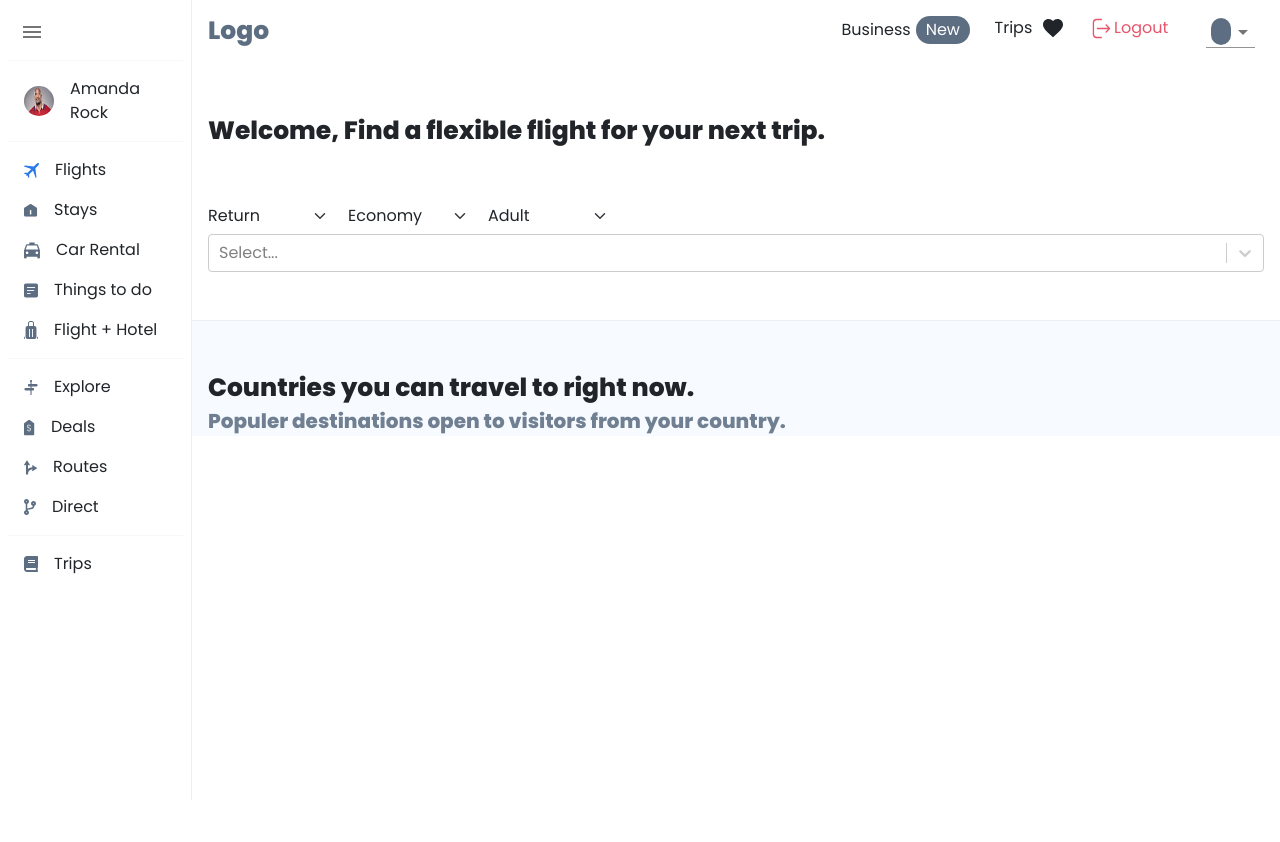
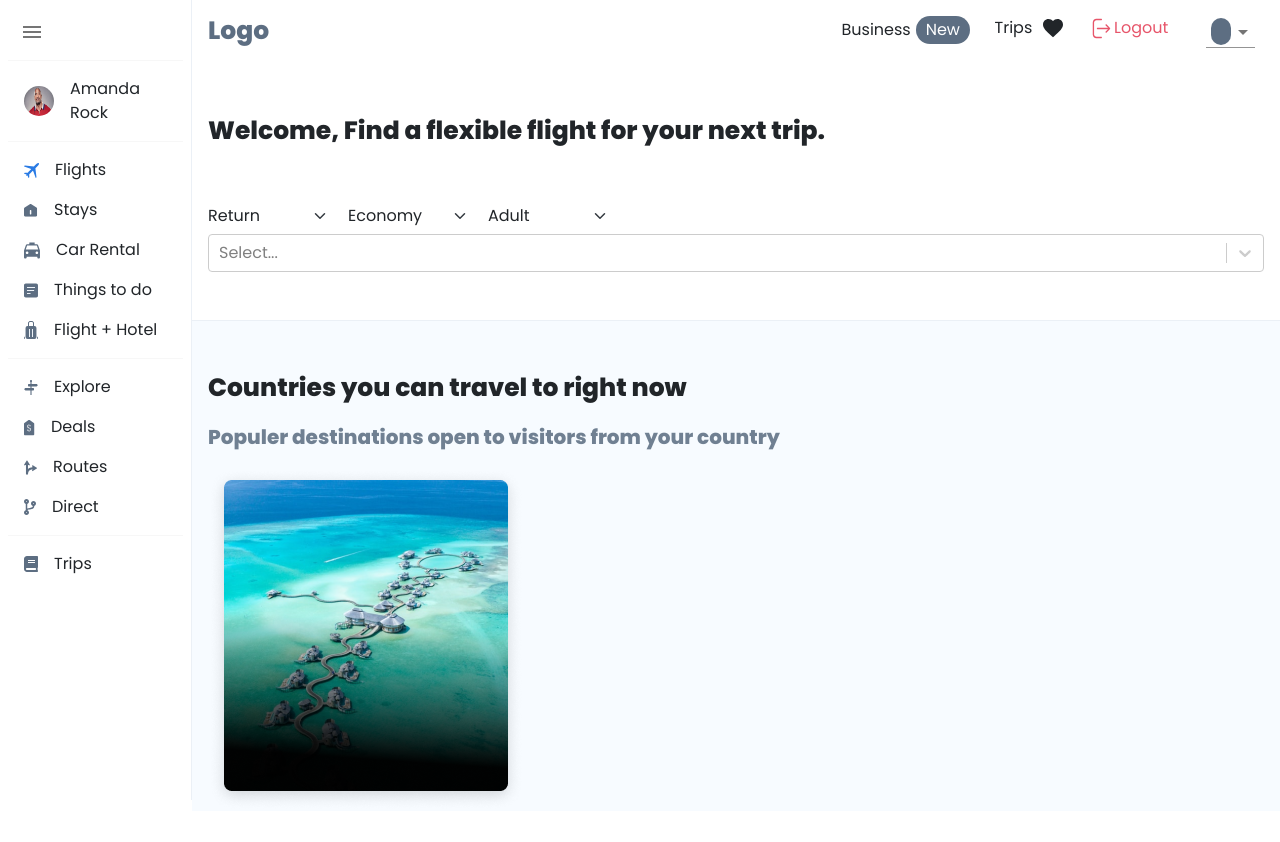
Before and after one commit to mjahmed-wd/booking-app-ui, a React (Create React App) app: page / in a window 1280 px wide. Shown: the top 842 px of the page. Before the commit the page ends 800 px from the top, so only its background shows below. Built offline with nearby package versions, Linux system fonts and the light colour scheme.

Commit message:
18-08 third commit

```diff
--- a/src/components/Home/Home.js
+++ b/src/components/Home/Home.js
@@ -1,6 +1,7 @@
 import React from "react";
 import ISelect from "../../helper/_select";
 import Select from "react-select";
+import Maldivs from "./../../images/home/Rectangle 262.png"
 
 const options = [
   { value: "chocolate", label: "Chocolate" },
@@ -22,14 +23,24 @@ const Home = () => {
         </div>
         <Select options={options} />
       </div>
-      <div style={{ backgroundColor: "#F7FBFF", borderTop: "1px solid #EBF0F6" }}>
+      <div
+        style={{ backgroundColor: "#F7FBFF", borderTop: "1px solid #EBF0F6" }}
+      >
         <div className="m-3 mt-5 mb-5">
-          <p style={{ fontSize: "25px", fontWeight: "1000" }}>
-            Countries you can travel to right now.
-          </p>
-          <p style={{ fontSize: "20px", fontWeight: "1000", color: "#708092" }}>
-            Populer destinations open to visitors from your country.
-          </p>
+          <div>
+            <p style={{ fontSize: "25px", fontWeight: "1000" }}>
+              Countries you can travel to right now
+            </p>
+            <p
+              className="mt-3 mb-3"
+              style={{ fontSize: "20px", fontWeight: "1000", color: "#708092" }}
+            >
+              Populer destinations open to visitors from your country
+            </p>
+          </div>
+          <div>
+            <img src={Maldivs} alt="" srcset="" />
+          </div>
         </div>
       </div>
     </>
```
